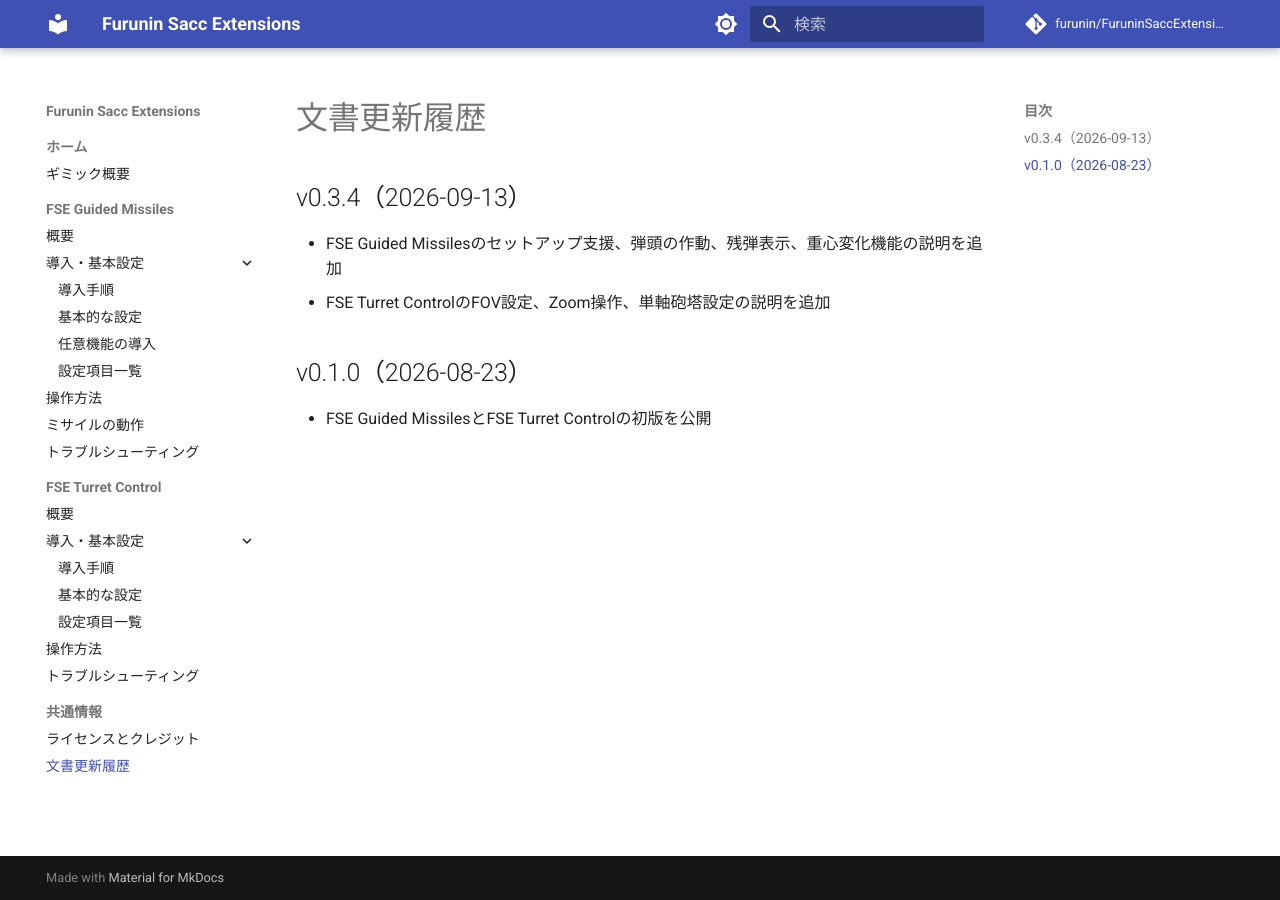
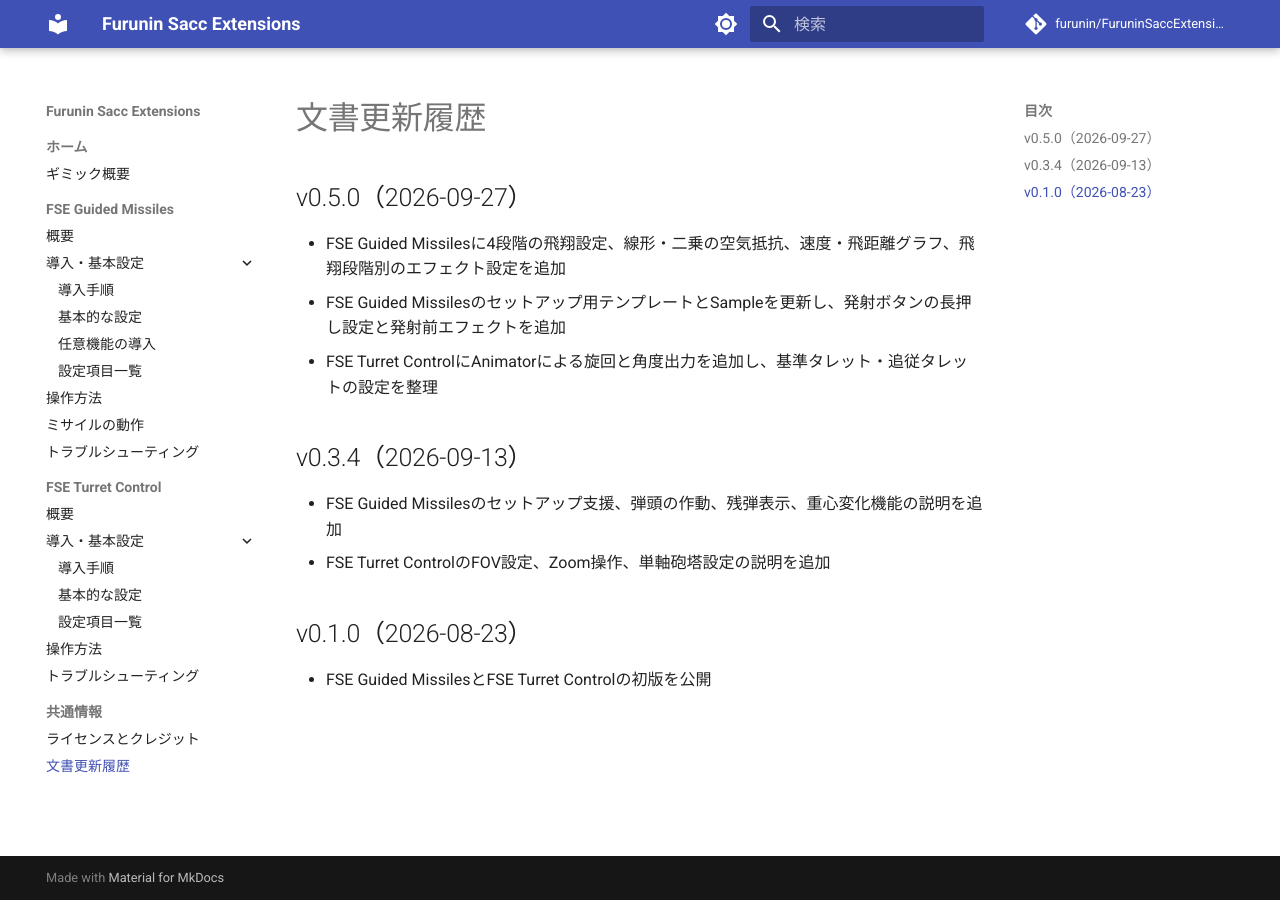
Before and after one commit to furunin/FuruninSaccExtensions-Docs, an MkDocs documentation site: the page built from docs/common/changelog.md, in a window 1280 px wide. Built offline with MkDocs 1.6.1 and Material for MkDocs 9.7.7, drawn with Linux system fonts in a browser that asks for light colours; comment, search, counter and statistics services are not loaded; the version menu is left out.

Commit message:
docs: prepare v0.5.0 changelog and license notice

```diff
--- a/docs/common/changelog.md
+++ b/docs/common/changelog.md
@@ -1,4 +1,10 @@
 # 文書更新履歴
+
+## v0.5.0（2026-09-27）
+
+- FSE Guided Missilesに4段階の飛翔設定、線形・二乗の空気抵抗、速度・飛距離グラフ、飛翔段階別のエフェクト設定を追加
+- FSE Guided Missilesのセットアップ用テンプレートとSampleを更新し、発射ボタンの長押し設定と発射前エフェクトを追加
+- FSE Turret ControlにAnimatorによる旋回と角度出力を追加し、基準タレット・追従タレットの設定を整理
 
 ## v0.3.4（2026-09-13）
 
```
Also changed, not shown: docs/common/license.md (+1 -1 lines), 1 other file.
